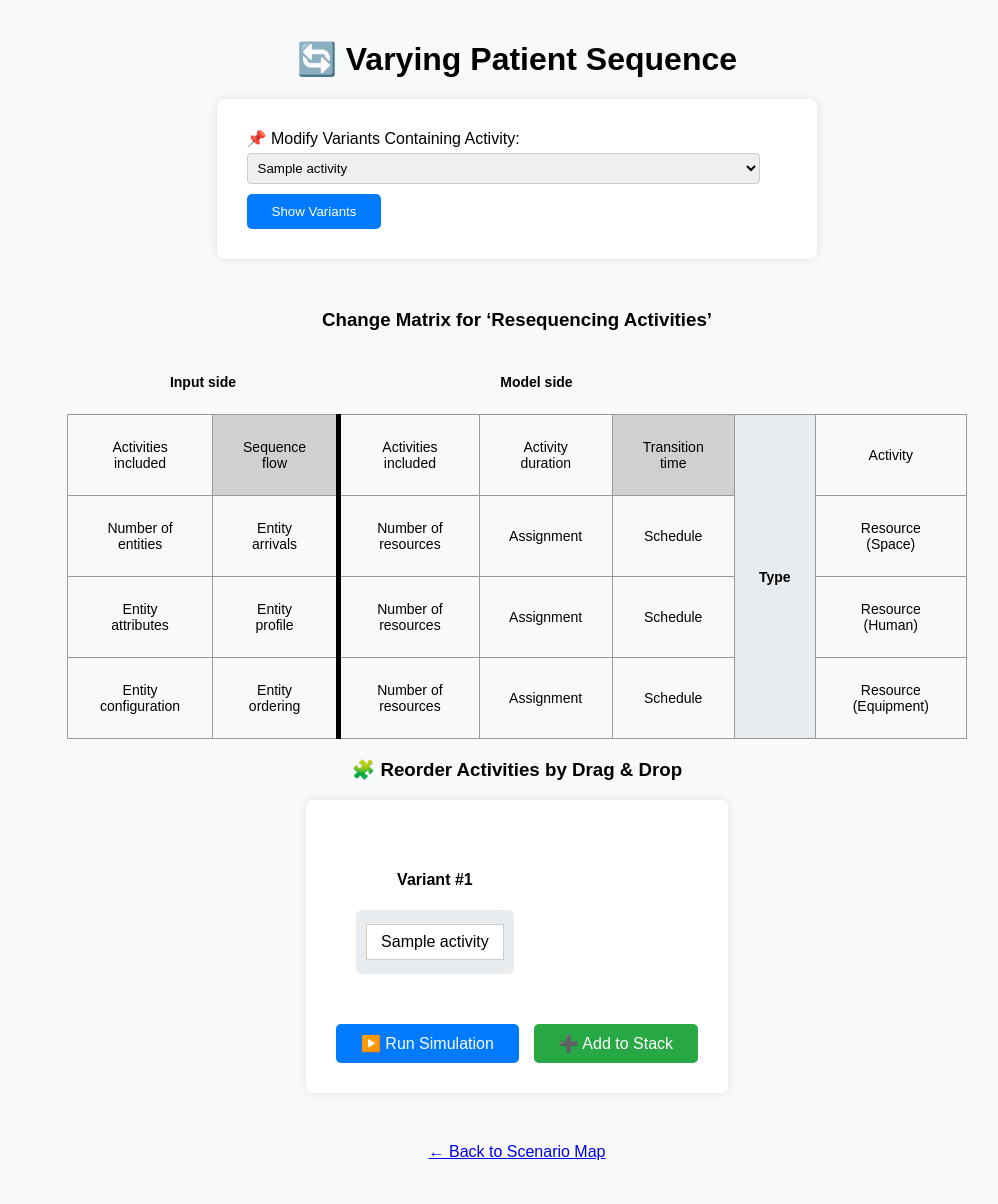
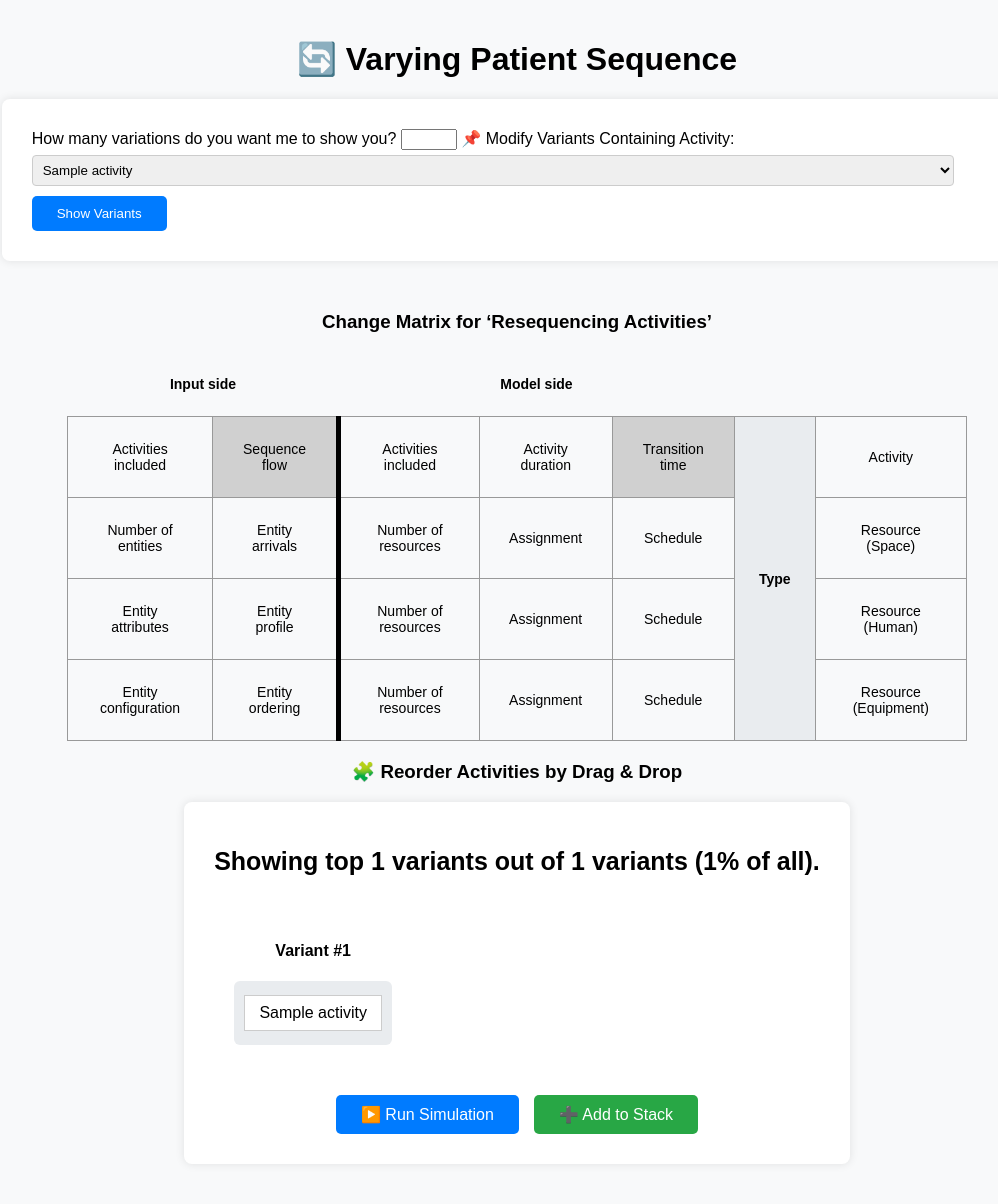
Before and after one commit to SeoDSeok/simulation_web, a Flask app: template app/templates/vary_sequence.html in a window 1280 px wide. Shown: the top 1204 px of the page, without its empty margins (123-1121 px from the left). Before the commit the page ends 1160 px from the top, so only its background shows below. Run offline with Flask 3, Linux system fonts and the light colour scheme; the template is opened without the code that fills it: most values are stand-ins (such as "Sample title", 1, 10 or a date in 2020).

Commit message:
template update 4

```diff
--- a/app/templates/vary_sequence.html
+++ b/app/templates/vary_sequence.html
@@ -125,6 +125,9 @@
 
   <!-- 1단계: 활동 선택 -->
   <form method="post" action="{{ url_for('scenario.vary_sequence2') }}">
+    <lable for="top_n">How many variations do you want me to show you?</lable>
+    <input type="number" id="top_n" name="top_n" value="{{ selected_top_n or 5}}" min="1" max="10">
+
     <label for="selected_activity">📌 Modify Variants Containing Activity:</label>
     <select name="selected_activity" id="selected_activity">
       {% for act in activities %}
@@ -133,6 +136,7 @@
     </select>
     <button type="submit">Show Variants</button>
   </form>
+
 
   <!-- Change Matrix -->
   <div class="change-matrix-wrapper">
@@ -183,6 +187,13 @@
   {% if variants %}
   <h3>🧩 Reorder Activities by Drag & Drop</h3>
   <form method="post" action="{{ url_for('scenario.submit_vary_sequence2') }}">
+    <input type="hidden" name="top_n" value="{{ selected_top_n or 5 }}">
+    {% if shown_count > 0 %}
+    <p style="margin-top:15px; font-weight:bold; font-size: 25px;">
+      Showing top {{ shown_count }} variants out of {{ total_count }} variants
+      ({{ shown_percentage }}% of all).
+    </p>
+    {% endif %}
     {% for v in variants %}
       <div style="display:inline-block; margin:20px; vertical-align:top;">
         <h4 style="text-align:center;">Variant #{{ loop.index }}</h4>
@@ -209,11 +220,10 @@
         <!-- Add to Stack 버튼 -->
         <button type="button" class="stack-btn" onclick="submitStack()">➕ Add to Stack</button>
     </div>
+
   </form>
   {% endif %}
-
   <a href="{{ url_for('scenario.scenario_map') }}">← Back to Scenario Map</a>
-
   <form id="stackForm" method="POST" action="{{ url_for('scenario.add_to_stack') }}">
       <input type="hidden" name="scenario_id" value="resequence_activity">
   </form>
@@ -239,13 +249,15 @@
     });
 
     // form 제출 시 각 drag-list의 순서를 수집해 hidden input에 넣기
-    document.querySelector('form').addEventListener('submit', function() {
-      document.querySelectorAll('.drag-list').forEach((list, idx) => {
+    document.querySelectorAll('form').forEach((form) => {
+    form.addEventListener('submit', function() {
+      form.querySelectorAll('.drag-list').forEach((list, idx) => {
         const order = Array.from(list.children).map(li => li.innerText.trim());
-        const hiddenInput = document.getElementById('new_order_' + idx);
-        hiddenInput.value = order.join(',');
+        const hiddenInput = form.querySelector('#new_order_' + idx);
+        if (hiddenInput) hiddenInput.value = order.join(',');
       });
     });
+  });
    function submitStack() {
       const stackForm = document.getElementById('stackForm');
 
--- a/app/templates/varying_patient_demand.html
+++ b/app/templates/varying_patient_demand.html
@@ -101,7 +101,7 @@
     <h1>📈 Varying Patient Demand</h1>
     <form method="post" action="{{ url_for('scenario.submit_vary_demand') }}">
         <label for="demand_multiplier">Demand Multiplier (%)</label><br>
-        <small>예: 150 → 환자 수와 도착 빈도를 150%로 증가</small><br>
+        <small>예: 150 → Increase the number of cases and frequency of arrival to 150%</small><br>
         <input type="number" id="demand_multiplier" name="demand_multiplier" min="10" max="300" value="100">
         <div class="button-row">
             <!-- Run Simulation 버튼 -->
--- a/app/templates/varying_patient_sequence.html
+++ b/app/templates/varying_patient_sequence.html
@@ -193,8 +193,8 @@
       {% for idx, variant in enumerate(variants) %}
         <div class="variant-block">
           <label>Variant #{{ idx }}</label><br>
-          <small>현재 활동 순서: {{ variant|join(' → ') }}</small><br><br>
-          <label for="new_variant_{{ idx }}">새로운 활동 순서를 쉼표(,)로 입력:</label><br>
+          <small>Current Activity Order: {{ variant|join(' → ') }}</small><br><br>
+          <label for="new_variant_{{ idx }}">Enter a new sequence of activities with commas(,):</label><br>
           <input type="text" name="new_variant_{{ idx }}" placeholder="예) 접수,분류,초진,처방">
         </div>
       {% endfor %}
```
